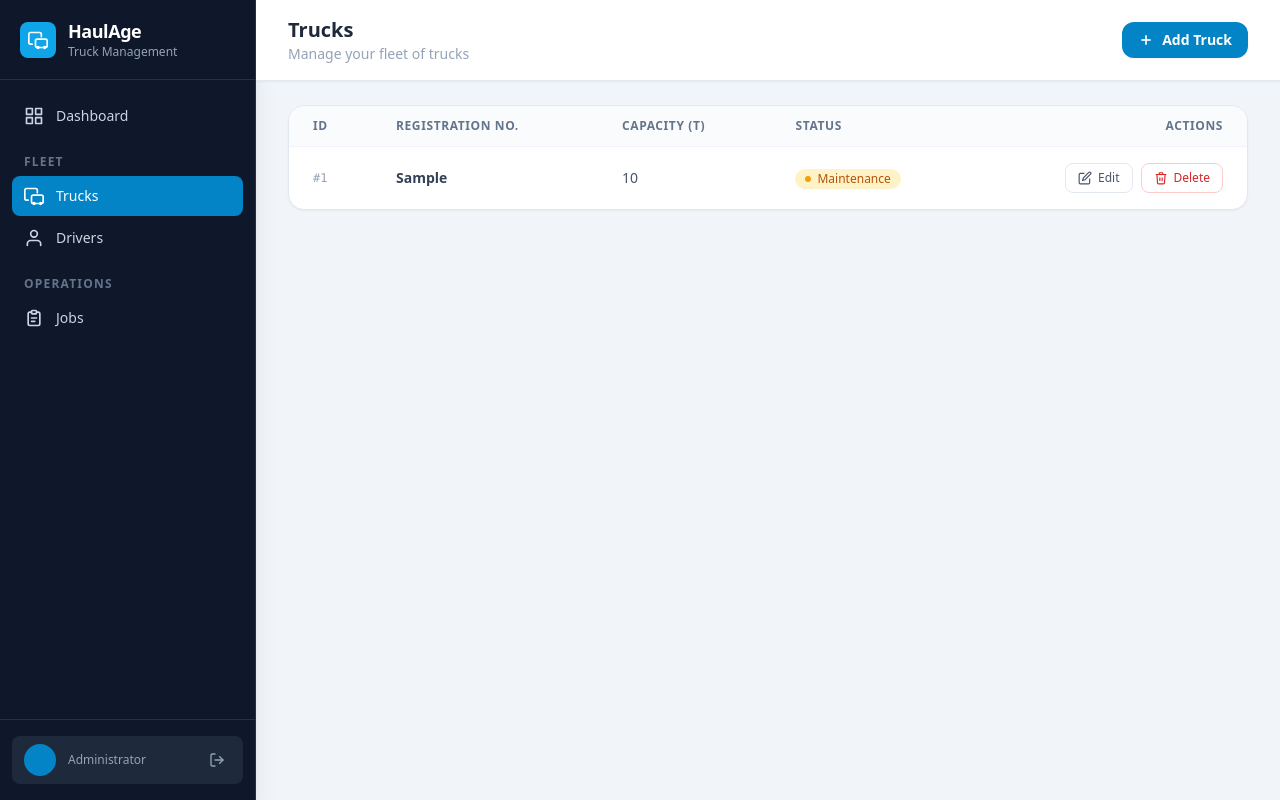
After one commit to takudzwamvere/haulage-truck-management, a Django app: template portal/templates/portal/trucks/list.html in a window 1280 px wide. The commit adds this page. Run offline with Django 5.2, Linux system fonts and the light colour scheme; the template is opened without the code that fills it: most values are stand-ins (such as "Sample title", 1, 10 or a date in 2020); some libraries are stand-ins or nearby versions.

Commit message:
trucks ui

```diff
--- a/portal/templates/portal/base.html
+++ b/portal/templates/portal/base.html
@@ -76,7 +76,7 @@
       <p class="px-3 pt-4 pb-1 text-xs font-semibold text-slate-500 uppercase tracking-widest">Fleet</p>
 
       <!-- Trucks -->
-      <a href="#"
+      <a href="{% url 'portal:truck_list' %}"
          class="nav-link flex items-center gap-3 px-3 py-2.5 rounded-lg text-sm font-medium
                 {% if '/trucks/' in request.path %}
                   bg-brand-600 text-white
--- /dev/null
+++ b/portal/templates/portal/trucks/list.html
@@ -0,0 +1,113 @@
+{% extends 'portal/base.html' %}
+
+{% block title %}Trucks{% endblock %}
+{% block page_title %}Trucks{% endblock %}
+{% block page_subtitle %}Manage your fleet of trucks{% endblock %}
+
+{% block header_actions %}
+  <a href="{% url 'portal:truck_create' %}"
+     class="inline-flex items-center gap-2 px-4 py-2 rounded-xl bg-sky-600 hover:bg-sky-500
+            text-white text-sm font-semibold shadow-sm transition-colors">
+    <svg class="w-4 h-4" viewBox="0 0 24 24" fill="none" stroke="currentColor" stroke-width="2.5"><line x1="12" y1="5" x2="12" y2="19"/><line x1="5" y1="12" x2="19" y2="12"/></svg>
+    Add Truck
+  </a>
+{% endblock %}
+
+{% block content %}
+<div class="bg-white rounded-2xl border border-slate-200 shadow-sm overflow-hidden">
+
+  {% if page_obj.object_list %}
+  <table class="w-full text-sm">
+    <thead>
+      <tr class="border-b border-slate-100 bg-slate-50/70">
+        <th class="text-left px-6 py-3 text-xs font-semibold text-slate-500 uppercase tracking-wider">ID</th>
+        <th class="text-left px-6 py-3 text-xs font-semibold text-slate-500 uppercase tracking-wider">Registration No.</th>
+        <th class="text-left px-6 py-3 text-xs font-semibold text-slate-500 uppercase tracking-wider">Capacity (t)</th>
+        <th class="text-left px-6 py-3 text-xs font-semibold text-slate-500 uppercase tracking-wider">Status</th>
+        <th class="text-right px-6 py-3 text-xs font-semibold text-slate-500 uppercase tracking-wider">Actions</th>
+      </tr>
+    </thead>
+    <tbody class="divide-y divide-slate-100">
+      {% for truck in page_obj %}
+      <tr class="hover:bg-slate-50/50 transition-colors">
+        <td class="px-6 py-4 font-mono text-slate-400 text-xs">#{{ truck.id }}</td>
+        <td class="px-6 py-4 font-semibold text-slate-700">{{ truck.registration_no }}</td>
+        <td class="px-6 py-4 text-slate-600">{{ truck.capacity }}</td>
+        <td class="px-6 py-4">
+          {% if truck.status == 'available' %}
+            <span class="inline-flex items-center gap-1.5 px-2.5 py-0.5 rounded-full text-xs font-medium bg-emerald-100 text-emerald-700">
+              <span class="w-1.5 h-1.5 rounded-full bg-emerald-500"></span> Available
+            </span>
+          {% elif truck.status == 'in_transit' %}
+            <span class="inline-flex items-center gap-1.5 px-2.5 py-0.5 rounded-full text-xs font-medium bg-sky-100 text-sky-700">
+              <span class="w-1.5 h-1.5 rounded-full bg-sky-500"></span> In Transit
+            </span>
+          {% else %}
+            <span class="inline-flex items-center gap-1.5 px-2.5 py-0.5 rounded-full text-xs font-medium bg-amber-100 text-amber-700">
+              <span class="w-1.5 h-1.5 rounded-full bg-amber-500"></span> Maintenance
+            </span>
+          {% endif %}
+        </td>
+        <td class="px-6 py-4 text-right">
+          <div class="inline-flex items-center gap-2">
+            <a href="{% url 'portal:truck_edit' truck.pk %}"
+               class="inline-flex items-center gap-1.5 px-3 py-1.5 rounded-lg border border-slate-200
+                      text-xs font-medium text-slate-600 hover:bg-slate-50 hover:border-slate-300 transition-colors">
+              <svg class="w-3.5 h-3.5" viewBox="0 0 24 24" fill="none" stroke="currentColor" stroke-width="2"><path d="M11 4H4a2 2 0 0 0-2 2v14a2 2 0 0 0 2 2h14a2 2 0 0 0 2-2v-7"/><path d="M18.5 2.5a2.121 2.121 0 0 1 3 3L12 15l-4 1 1-4 9.5-9.5z"/></svg>
+              Edit
+            </a>
+            <a href="{% url 'portal:truck_delete' truck.pk %}"
+               class="inline-flex items-center gap-1.5 px-3 py-1.5 rounded-lg border border-red-200
+                      text-xs font-medium text-red-600 hover:bg-red-50 hover:border-red-300 transition-colors">
+              <svg class="w-3.5 h-3.5" viewBox="0 0 24 24" fill="none" stroke="currentColor" stroke-width="2"><polyline points="3 6 5 6 21 6"/><path d="M19 6l-1 14a2 2 0 0 1-2 2H8a2 2 0 0 1-2-2L5 6"/><path d="M10 11v6"/><path d="M14 11v6"/><path d="M9 6V4a1 1 0 0 1 1-1h4a1 1 0 0 1 1 1v2"/></svg>
+              Delete
+            </a>
+          </div>
+        </td>
+      </tr>
+      {% endfor %}
+    </tbody>
+  </table>
+
+  <!-- Pagination -->
+  {% if page_obj.has_other_pages %}
+  <div class="flex items-center justify-between px-6 py-4 border-t border-slate-100 bg-slate-50/40">
+    <p class="text-xs text-slate-500">
+      Page {{ page_obj.number }} of {{ page_obj.paginator.num_pages }}
+      &nbsp;·&nbsp; {{ page_obj.paginator.count }} truck{{ page_obj.paginator.count|pluralize }}
+    </p>
+    <div class="inline-flex items-center gap-1">
+      {% if page_obj.has_previous %}
+        <a href="?page={{ page_obj.previous_page_number }}"
+           class="px-3 py-1.5 rounded-lg border border-slate-200 text-xs text-slate-600 hover:bg-slate-100 transition-colors">← Prev</a>
+      {% endif %}
+      {% if page_obj.has_next %}
+        <a href="?page={{ page_obj.next_page_number }}"
+           class="px-3 py-1.5 rounded-lg border border-slate-200 text-xs text-slate-600 hover:bg-slate-100 transition-colors">Next →</a>
+      {% endif %}
+    </div>
+  </div>
+  {% endif %}
+
+  {% else %}
+  <!-- Empty state -->
+  <div class="flex flex-col items-center justify-center py-20 text-center">
+    <div class="w-14 h-14 rounded-2xl bg-slate-100 flex items-center justify-center mb-4">
+      <svg class="w-7 h-7 text-slate-400" viewBox="0 0 24 24" fill="none" stroke="currentColor" stroke-width="1.5" stroke-linecap="round" stroke-linejoin="round">
+        <path d="M5 17H3a2 2 0 0 1-2-2V5a2 2 0 0 1 2-2h11a2 2 0 0 1 2 2v3"/>
+        <rect x="9" y="11" width="14" height="10" rx="2"/>
+        <circle cx="12" cy="21" r="1"/><circle cx="20" cy="21" r="1"/>
+      </svg>
+    </div>
+    <p class="text-slate-600 font-semibold">No trucks registered yet</p>
+    <p class="text-slate-400 text-sm mt-1 mb-4">Get started by adding your first truck.</p>
+    <a href="{% url 'portal:truck_create' %}"
+       class="inline-flex items-center gap-2 px-4 py-2 rounded-xl bg-sky-600 hover:bg-sky-500 text-white text-sm font-semibold transition-colors">
+      <svg class="w-4 h-4" viewBox="0 0 24 24" fill="none" stroke="currentColor" stroke-width="2.5"><line x1="12" y1="5" x2="12" y2="19"/><line x1="5" y1="12" x2="19" y2="12"/></svg>
+      Add Truck
+    </a>
+  </div>
+  {% endif %}
+
+</div>
+{% endblock %}
```
Also changed, not shown: portal/forms.py (added, +41 -0 lines), portal/templates/portal/trucks/confirm_delete.html (added, +60 -0 lines), portal/templates/portal/trucks/form.html (added, +56 -0 lines), portal/urls.py (+4 -4 lines), portal/views.py (+56 -1 lines).
